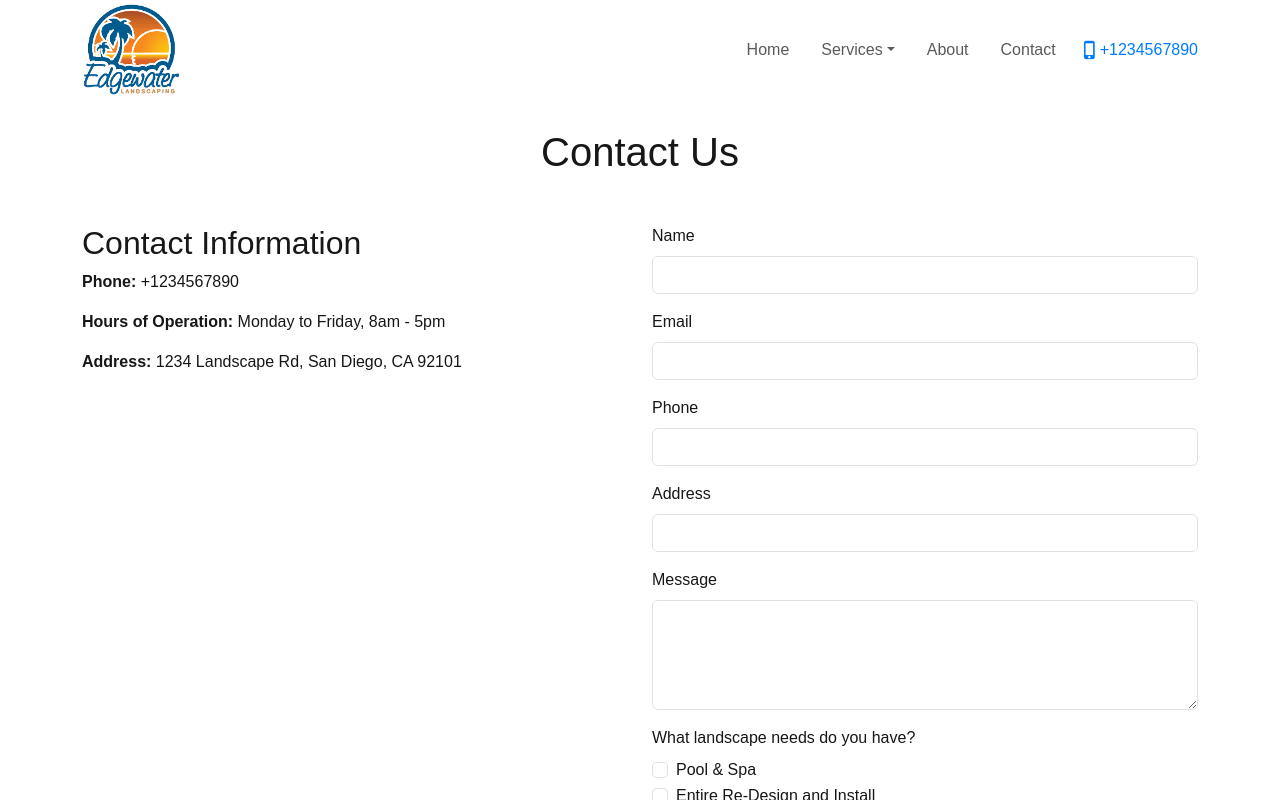
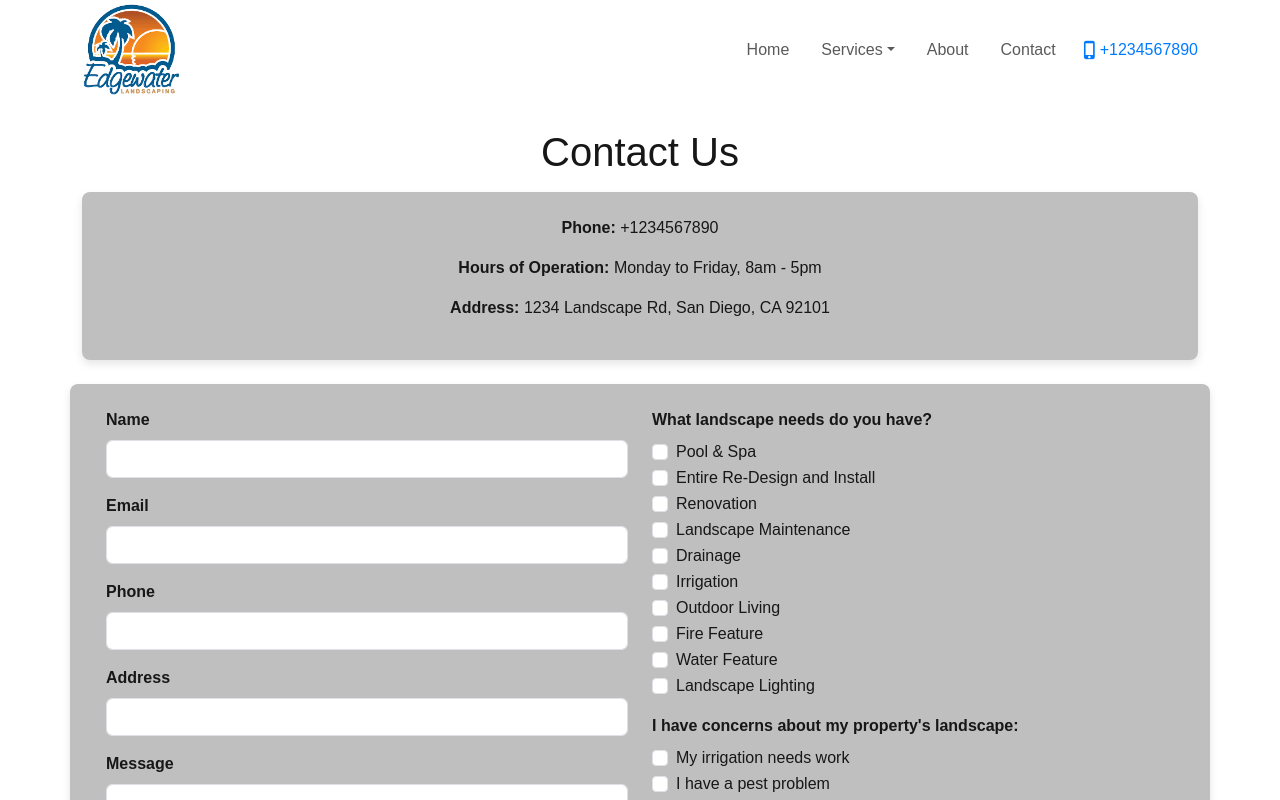
Before and after one commit to workingasintendead/projectmk, a Next.js app: page /contact in a window 1280 px wide. Built offline with nearby package versions, Linux system fonts and the light colour scheme.

Commit message:
changed button color on homepage to match branding, reorganized contact form / slight styling, updated mobile views of the service pages so they always go photo text, photo text on mobile view.

```diff
--- a/src/app/contact/page.tsx
+++ b/src/app/contact/page.tsx
@@ -96,14 +96,19 @@ const Contact: React.FC = () => {
     <div className="container-fluid p-0">
       <Header />
       <div className="container py-5" style={{ marginTop: '80px' }}>
-        <h1 className="text-center mb-5">Contact Us</h1>
+        <h1 className="text-center mb-3">Contact Us</h1>
         {statusMessage && (
           <div className="alert alert-info">{statusMessage}</div>
         )}
 
-        <div className="row">
-          <div className="col-md-6 mb-4">
-            <h2>Contact Information</h2>
+        <div
+          className="text-center mb-4 p-4"
+          style={{
+            backgroundColor: '#bfbfbf',
+            borderRadius: '8px',
+            boxShadow: '0 4px 8px rgba(0, 0, 0, 0.1)',
+          }}
+        >
           <p>
             <strong>Phone:</strong> +1234567890
           </p>
@@ -115,11 +120,19 @@ const Contact: React.FC = () => {
           </p>
         </div>
 
+        <div
+          className="row p-4"
+          style={{
+            backgroundColor: '#bfbfbf',
+            borderRadius: '8px',
+            boxShadow: '0 4px 8px rgba(0, 0, 0, 0.1)',
+          }}
+        >
           <div className="col-md-6">
             <form onSubmit={handleSubmit}>
               <div className="mb-3">
                 <label htmlFor="name" className="form-label">
-                  Name
+                  <strong>Name</strong>
                 </label>
                 <input
                   type="text"
@@ -134,7 +147,7 @@ const Contact: React.FC = () => {
 
               <div className="mb-3">
                 <label htmlFor="email" className="form-label">
-                  Email
+                  <strong>Email</strong>
                 </label>
                 <input
                   type="email"
@@ -149,7 +162,7 @@ const Contact: React.FC = () => {
 
               <div className="mb-3">
                 <label htmlFor="phone" className="form-label">
-                  Phone
+                  <strong>Phone</strong>
                 </label>
                 <input
                   type="tel"
@@ -164,7 +177,7 @@ const Contact: React.FC = () => {
 
               <div className="mb-3">
                 <label htmlFor="address" className="form-label">
-                  Address
+                  <strong>Address</strong>
                 </label>
                 <input
                   type="text"
@@ -179,22 +192,26 @@ const Contact: React.FC = () => {
 
               <div className="mb-3">
                 <label htmlFor="message" className="form-label">
-                  Message
+                  <strong>Message</strong>
                 </label>
                 <textarea
                   className="form-control"
                   id="message"
                   name="message"
-                  rows={4}
+                  rows={10}
                   value={formData.message}
                   onChange={handleChange}
                   required
                 ></textarea>
               </div>
+            </form>
+          </div>
 
+          <div className="col-md-6">
+            <form onSubmit={handleSubmit}>
               <div className="mb-3">
                 <label className="form-label">
-                  What landscape needs do you have?
+                  <strong>What landscape needs do you have?</strong>
                 </label>
                 <div>
                   {[
@@ -228,7 +245,9 @@ const Contact: React.FC = () => {
 
               <div className="mb-3">
                 <label className="form-label">
+                  <strong>
                     I have concerns about my property&apos;s landscape:
+                  </strong>
                 </label>
                 <div>
                   {[
@@ -260,7 +279,7 @@ const Contact: React.FC = () => {
 
               <div className="mb-3">
                 <label htmlFor="propertySize" className="form-label">
-                  What is the size of your property? *
+                  <strong>What is the size of your property?</strong>
                 </label>
                 <select
                   className="form-select"
@@ -276,11 +295,15 @@ const Contact: React.FC = () => {
                   <option value="moreThan2Acre">More than 2 acres</option>
                 </select>
               </div>
+            </form>
+          </div>
 
+          <div className="row justify-content-center mt-3">
+            <div className="col-auto">
               <button type="submit" className="btn btn-primary">
                 Submit
               </button>
-            </form>
+            </div>
           </div>
         </div>
       </div>
--- a/src/app/globals.css
+++ b/src/app/globals.css
@@ -87,3 +87,12 @@ span.material-icons.me-2 {
 .bg-light {
   background-color: #ffffff !important;
 }
+
+#imageCarousel > div:nth-child(4) > div > a.btn.btn-success.mx-3 {
+  --bs-btn-bg: #c05c27;
+  --bs-btn-border-color: #c05c27;
+  --bs-btn-hover-bg: #af5524;
+  --bs-btn-hover-border-color: #af5524;
+  --bs-btn-active-bg: #c05c27;
+  --bs-btn-active-border-color: #c05c27;
+}
```
Also changed, not shown: src/app/services/construction/page.tsx (+4 -4 lines), src/app/services/design/page.tsx (+4 -4 lines), src/app/services/maintenance/page.tsx (+4 -4 lines). Lines whose indentation alone changed are shown as unchanged.
